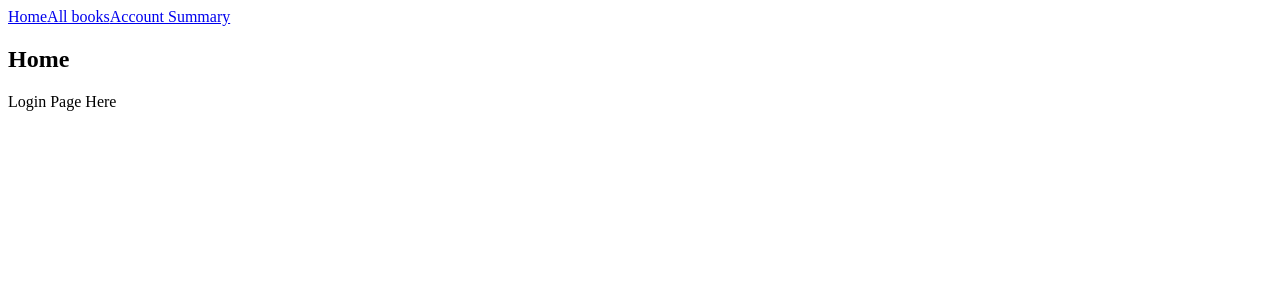
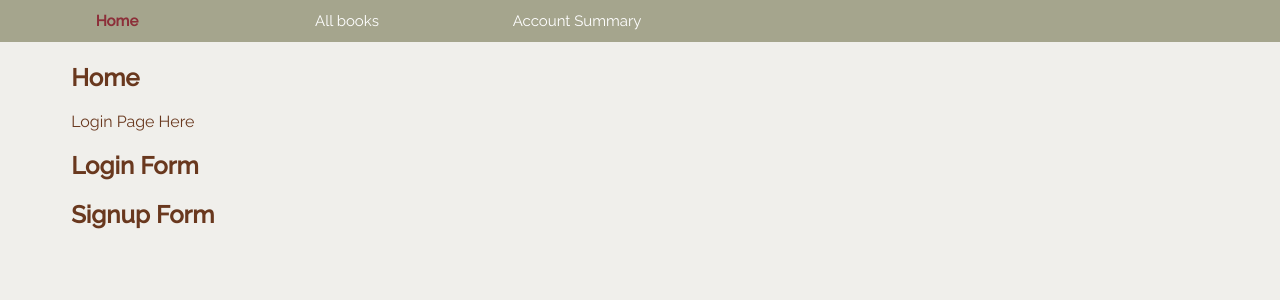
Before and after one commit to RumiYo/python-p4-project-library-app, a React (Create React App) app in the folder client/: page / in a window 1280 px wide. Shown: the top 300 px of the page. Built offline with nearby package versions, Linux system fonts and the light colour scheme.

Commit message:
added NavBar.css and App.scc and fetch books on BookIndex

```diff
--- /dev/null
+++ b/client/src/App.css
@@ -0,0 +1,16 @@
+@import url(https://fonts.googleapis.com/css?family=Raleway:400,500);
+
+* {
+  font-family: 'Raleway', Arial, sans-serif;
+}
+
+body {
+  margin-top: 50px;
+  align-items: center;
+  background-color: #F0EFEB;
+  color: #69381E;
+}
+
+main {
+  margin: 5%;
+}
--- a/client/src/App.js
+++ b/client/src/App.js
@@ -1,6 +1,7 @@
 import React, { useEffect, useState } from "react";
 import { Outlet } from "react-router-dom";
 import NavBar from "./components/NavBar";
+import "./App.css";
 
 function App() {
   return (
--- a/client/src/components/LoginForm.js
+++ b/client/src/components/LoginForm.js
@@ -1,12 +1,9 @@
 import React, { useState } from "react";
-import { Button, Error, Imput, FormField, Label} from "../styles";
 
 function LoginForm(){
 
-
     return (
         <h2>Login Form</h2>
-
     )
 }
 
--- /dev/null
+++ b/client/src/components/NavBar.css
@@ -0,0 +1,25 @@
+nav{
+    background: #A5A58D;
+    padding: 2px;
+    position: fixed;
+    width: 100%;
+    top: 0;
+    left: 0;
+}
+
+.nav-link{
+    display: inline-block;
+    box-sizing: border-box;
+    width: 200px;
+    padding: 10px 10px;
+    margin: 0 15px;
+    text-decoration: none;
+    text-align: center;
+    font-size: min(10vw, 15px) ;
+    color: white;
+}
+
+.active {
+    color: #8c2f39;
+    font-weight: bold;
+}
--- a/client/src/components/NavBar.js
+++ b/client/src/components/NavBar.js
@@ -1,5 +1,6 @@
 import React from "react";
 import { NavLink } from "react-router-dom";
+import "./NavBar.css";
 
 function NavBar(){
     return (
@@ -22,4 +23,4 @@ function NavBar(){
     )
 }
 
-export default NavBar;
+export default NavBar
--- a/client/src/components/SignUpForm.js
+++ b/client/src/components/SignUpForm.js
@@ -0,0 +1,10 @@
+import React, { useState } from "react";
+
+function SignUpForm(){
+
+    return (
+        <h2>Signup Form</h2>
+    )
+}
+
+export default SignUpForm;
--- a/client/src/pages/BookIndex.js
+++ b/client/src/pages/BookIndex.js
@@ -1,12 +1,29 @@
-import { useEffect, useState } from "react";
+import React, { useEffect, useState } from "react";
 import { Link } from  "react-router-dom";
+import { Outlet, useOutletContext } from "react-router-dom";
 
 function BookIndex(){
 
+    const [books, setBooks] = useState([]);
+
+    useEffect(()=>{
+        fetch('/books')
+        .then((r) =>r.json())
+        .then(setBooks);
+    }, [])
 
     return (
         <div>
             <h2>Book Index</h2>
+            <ul>
+                {books.map((book) => (
+                <li key={book.id}>
+                    <span>
+                    {book.title} | Author: {book.author}
+                    </span>
+                </li>
+                ))}
+      </ul>
         </div>
 
     )
--- a/client/src/pages/Home.js
+++ b/client/src/pages/Home.js
@@ -1,5 +1,7 @@
 import { useEffect, useState } from "react";
 import { Link } from  "react-router-dom";
+import LoginForm from "../components/LoginForm";
+import SignUpForm from "../components/SignUpForm";
 
 function Home(){
 
@@ -8,6 +10,8 @@ function Home(){
         <main>
             <h2>Home</h2>
             <p>Login Page Here</p>
+            <LoginForm />
+            <SignUpForm />
         </main>
 
     )
```
